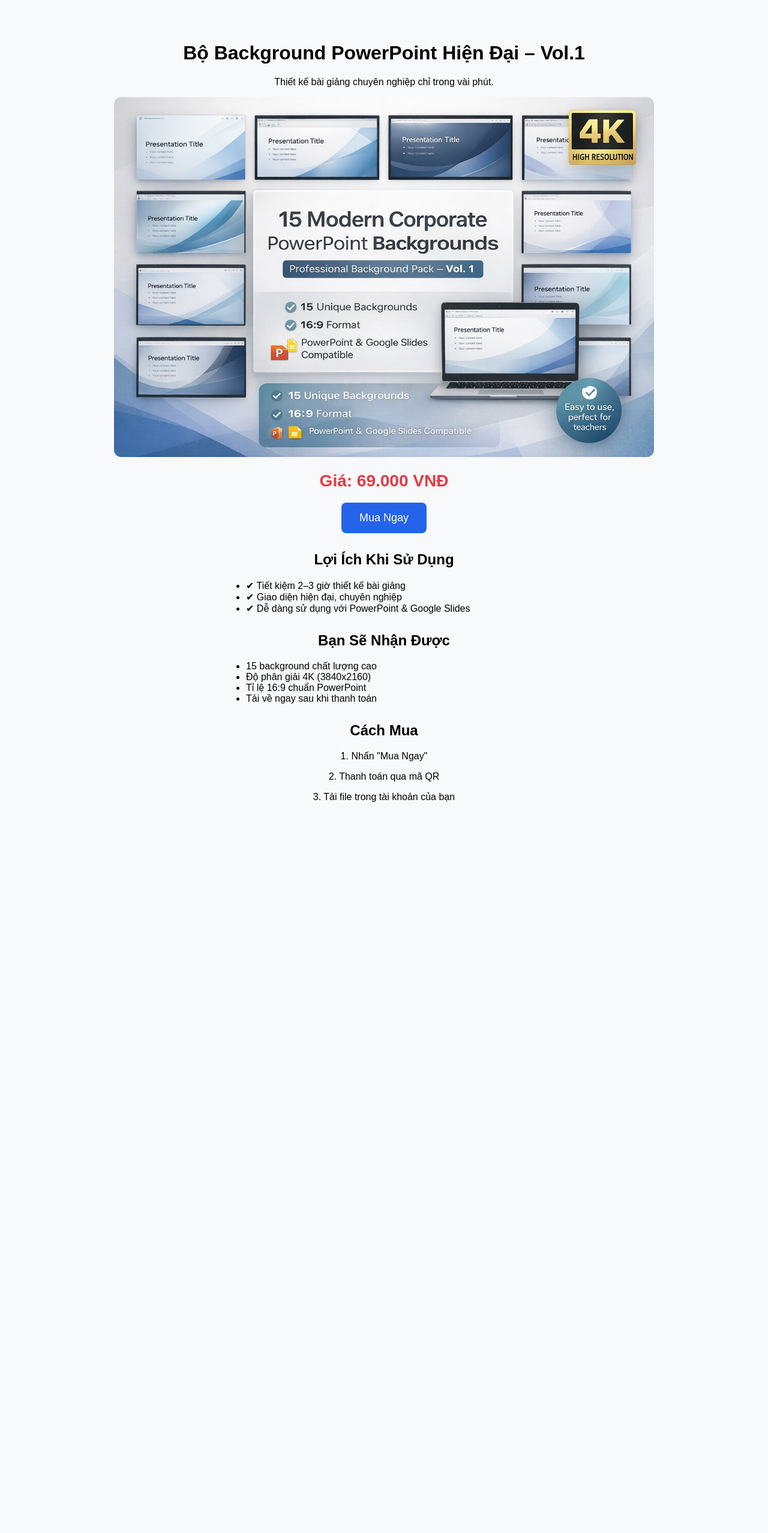
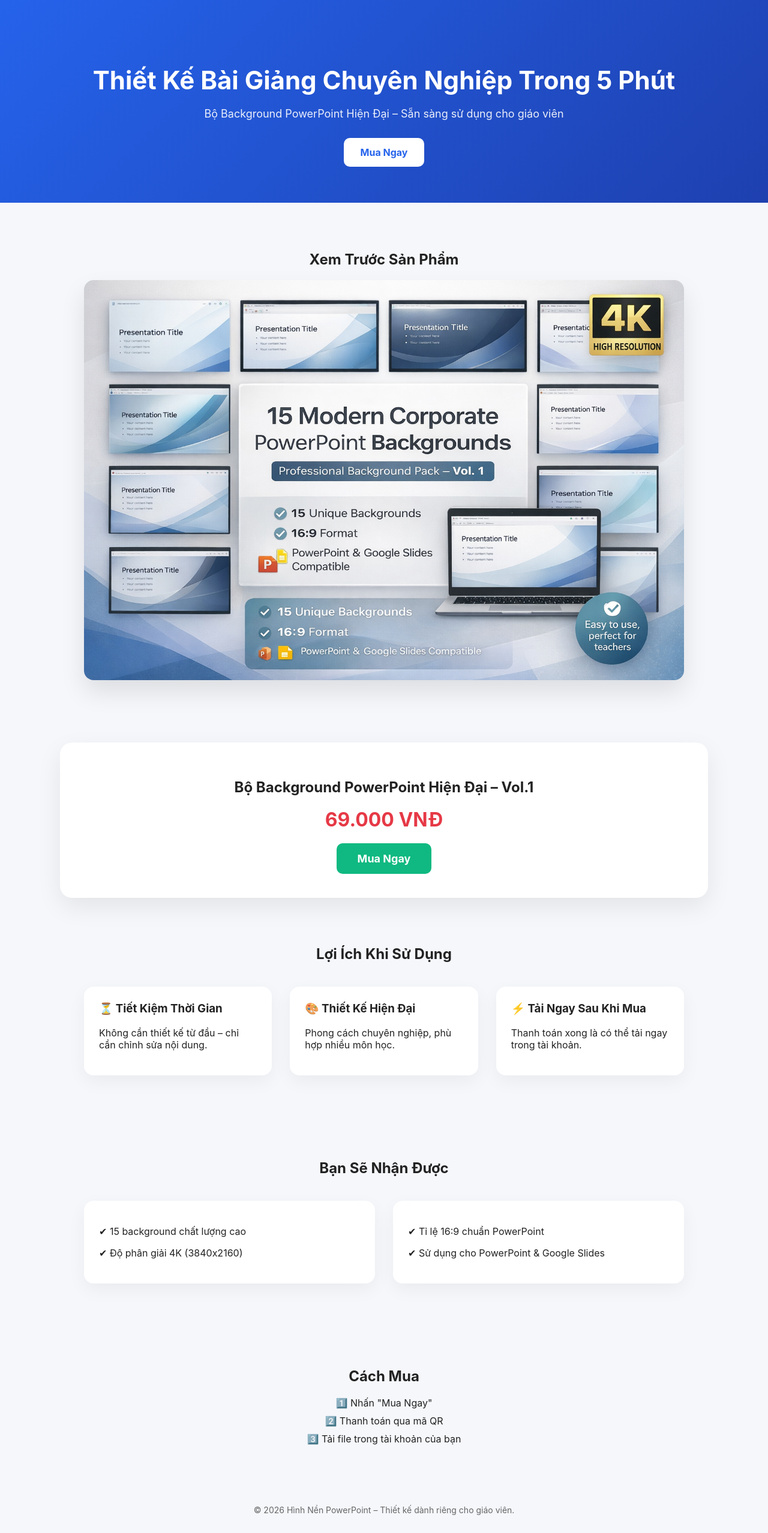
Before and after one commit to voanhkiet/teacher-bg-backend, a Flask app: page / in a window 1280 px wide. Shown: the whole page at 60% size. Before the commit the page ends 1337 px from the top, so only its background shows below. Run offline with Flask 3, Linux system fonts and the light colour scheme.

Commit message:
Upgrade landing page design

```diff
--- a/routes/root.py
+++ b/routes/root.py
@@ -8,7 +8,8 @@ root_bp = Blueprint("root", __name__)
 
 @root_bp.route("/")
 def index():
-    return render_template("product.html")
+    packs = Pack.query.all()
+    return render_template("product.html", packs=packs)
 
 @root_bp.route("/buy/<int:pack_id>")
 def buy_page(pack_id):
--- a/templates/product.html
+++ b/templates/product.html
@@ -3,59 +3,183 @@
 <head>
     <meta charset="UTF-8">
     <title>Bộ Background PowerPoint Hiện Đại – Vol.1</title>
+    <meta name="viewport" content="width=device-width, initial-scale=1.0">
+
     <style>
-        body { font-family: Arial; margin: 0; padding: 0; text-align: center; background: #f8f9fa; }
-        .container { max-width: 900px; margin: auto; padding: 40px 20px; }
-        img { max-width: 100%; border-radius: 12px; }
-        .price { font-size: 28px; color: #e63946; margin: 20px 0; font-weight: bold; }
-        .button {
+        body {
+            font-family: 'Inter', Arial, sans-serif;
+            margin: 0;
+            background: #f5f7fb;
+            color: #222;
+        }
+
+        .hero {
+            text-align: center;
+            padding: 80px 20px 60px;
+            background: linear-gradient(135deg, #2563eb, #1e40af);
+            color: white;
+        }
+
+        .hero h1 {
+            font-size: 42px;
+            margin-bottom: 20px;
+        }
+
+        .hero p {
+            font-size: 18px;
+            opacity: 0.9;
+            margin-bottom: 30px;
+        }
+
+        .btn-primary {
             display: inline-block;
-            padding: 15px 30px;
-            background: #2563eb;
+            padding: 14px 28px;
+            background: white;
+            color: #2563eb;
+            font-weight: bold;
+            border-radius: 10px;
+            text-decoration: none;
+            font-size: 16px;
+        }
+
+        .section {
+            max-width: 1000px;
+            margin: auto;
+            padding: 60px 20px;
+            text-align: center;
+        }
+
+        .preview img {
+            width: 100%;
+            border-radius: 16px;
+            box-shadow: 0 20px 40px rgba(0,0,0,0.1);
+        }
+
+        .price-box {
+            background: white;
+            padding: 40px;
+            margin-top: 40px;
+            border-radius: 20px;
+            box-shadow: 0 15px 40px rgba(0,0,0,0.08);
+        }
+
+        .price {
+            font-size: 32px;
+            color: #e63946;
+            font-weight: bold;
+            margin: 20px 0;
+        }
+
+        .btn-buy {
+            display: inline-block;
+            padding: 15px 35px;
+            background: #10b981;
             color: white;
+            font-weight: bold;
+            border-radius: 10px;
             text-decoration: none;
-            border-radius: 8px;
             font-size: 18px;
         }
-        ul { text-align: left; max-width: 500px; margin: auto; }
-        h1, h2 { margin-top: 30px; }
+
+        .features {
+            display: grid;
+            grid-template-columns: repeat(auto-fit, minmax(250px, 1fr));
+            gap: 30px;
+            margin-top: 40px;
+            text-align: left;
+        }
+
+        .feature-box {
+            background: white;
+            padding: 25px;
+            border-radius: 16px;
+            box-shadow: 0 10px 30px rgba(0,0,0,0.05);
+        }
+
+        .feature-box h3 {
+            margin-top: 0;
+        }
+
+        .steps p {
+            margin: 10px 0;
+        }
+
+        footer {
+            text-align: center;
+            padding: 30px;
+            font-size: 14px;
+            color: #666;
+        }
+
     </style>
 </head>
 <body>
 
-<div class="container">
+<!-- HERO -->
+<div class="hero">
+    <h1>Thiết Kế Bài Giảng Chuyên Nghiệp Trong 5 Phút</h1>
+    <p>Bộ Background PowerPoint Hiện Đại – Sẵn sàng sử dụng cho giáo viên</p>
+    <a href="#buy" class="btn-primary">Mua Ngay</a>
+</div>
 
-    <h1>Bộ Background PowerPoint Hiện Đại – Vol.1</h1>
+<!-- PREVIEW -->
+<div class="section preview">
+    <h2>Xem Trước Sản Phẩm</h2>
+    <img src="/static/preview-collage.png" alt="Preview Background">
+</div>
 
-    <p>Thiết kế bài giảng chuyên nghiệp chỉ trong vài phút.</p>
+<!-- PRICE -->
+<div class="section price-box" id="buy">
+    <h2>Bộ Background PowerPoint Hiện Đại – Vol.1</h2>
+    <div class="price">69.000 VNĐ</div>
+    <a href="/buy/1" class="btn-buy">Mua Ngay</a>
+</div>
 
-    <img src="/static/preview-collage.png" alt="Preview Background">
+<!-- BENEFITS -->
+<div class="section">
+    <h2>Lợi Ích Khi Sử Dụng</h2>
+    <div class="features">
+        <div class="feature-box">
+            <h3>⏳ Tiết Kiệm Thời Gian</h3>
+            <p>Không cần thiết kế từ đầu – chỉ cần chỉnh sửa nội dung.</p>
+        </div>
+        <div class="feature-box">
+            <h3>🎨 Thiết Kế Hiện Đại</h3>
+            <p>Phong cách chuyên nghiệp, phù hợp nhiều môn học.</p>
+        </div>
+        <div class="feature-box">
+            <h3>⚡ Tải Ngay Sau Khi Mua</h3>
+            <p>Thanh toán xong là có thể tải ngay trong tài khoản.</p>
+        </div>
+    </div>
+</div>
 
-    <div class="price">Giá: 69.000 VNĐ</div>
+<!-- WHAT YOU GET -->
+<div class="section">
+    <h2>Bạn Sẽ Nhận Được</h2>
+    <div class="features">
+        <div class="feature-box">
+            <p>✔ 15 background chất lượng cao</p>
+            <p>✔ Độ phân giải 4K (3840x2160)</p>
+        </div>
+        <div class="feature-box">
+            <p>✔ Tỉ lệ 16:9 chuẩn PowerPoint</p>
+            <p>✔ Sử dụng cho PowerPoint & Google Slides</p>
+        </div>
+    </div>
+</div>
 
-    <a href="/buy/1" class="button">Mua Ngay</a>
+<!-- HOW TO BUY -->
+<div class="section steps">
+    <h2>Cách Mua</h2>
+    <p>1️⃣ Nhấn "Mua Ngay"</p>
+    <p>2️⃣ Thanh toán qua mã QR</p>
+    <p>3️⃣ Tải file trong tài khoản của bạn</p>
+</div>
 
-    <h2>Lợi Ích Khi Sử Dụng</h2>
-    <ul>
-        <li>✔ Tiết kiệm 2–3 giờ thiết kế bài giảng</li>
-        <li>✔ Giao diện hiện đại, chuyên nghiệp</li>
-        <li>✔ Dễ dàng sử dụng với PowerPoint & Google Slides</li>
-    </ul>
-
-    <h2>Bạn Sẽ Nhận Được</h2>
-    <ul>
-        <li>15 background chất lượng cao</li>
-        <li>Độ phân giải 4K (3840x2160)</li>
-        <li>Tỉ lệ 16:9 chuẩn PowerPoint</li>
-        <li>Tải về ngay sau khi thanh toán</li>
-    </ul>
-
-    <h2>Cách Mua</h2>
-    <p>1. Nhấn "Mua Ngay"</p>
-    <p>2. Thanh toán qua mã QR</p>
-    <p>3. Tải file trong tài khoản của bạn</p>
-
-</div>
+<footer>
+    © 2026 Hình Nền PowerPoint – Thiết kế dành riêng cho giáo viên.
+</footer>
 
 </body>
 </html>
```
